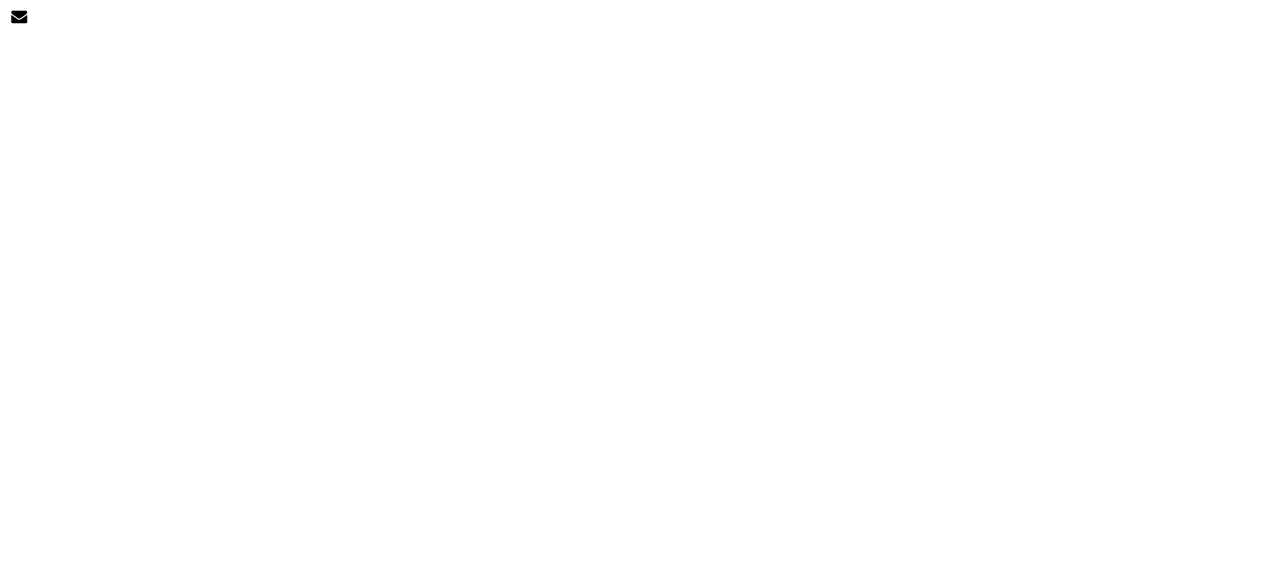
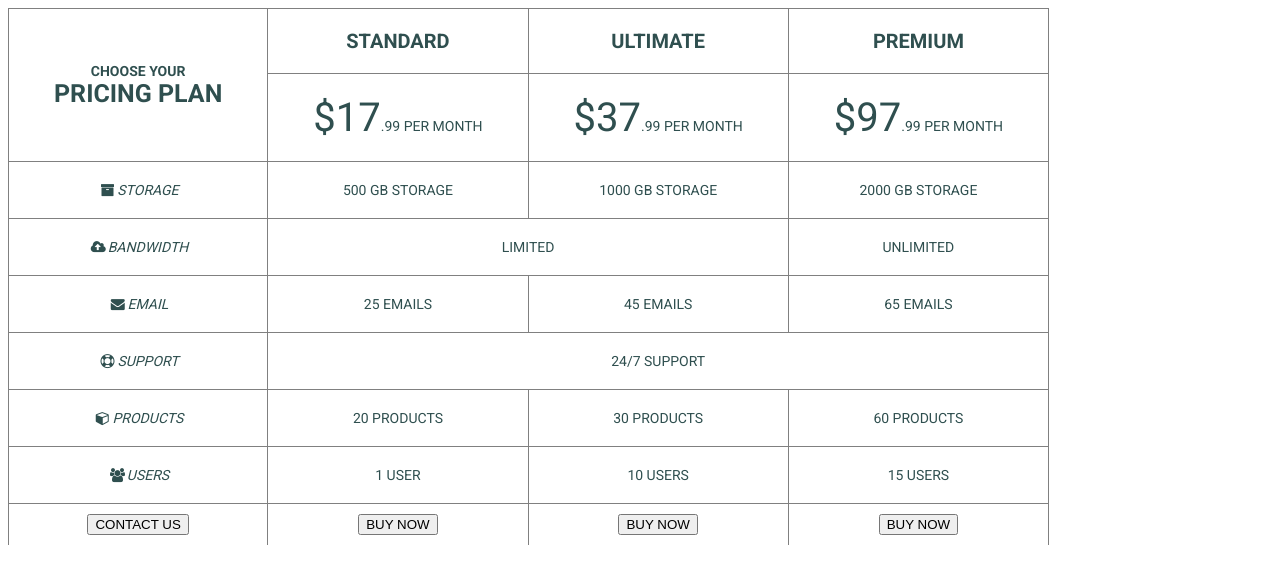
Before and after one commit to Careliya/Pricing_Table, a plain HTML site: page index.html in a window 1280 px wide. Drawn offline with Linux system fonts and the light colour scheme.

Commit message:
html+css borders & fonts
table with borders, fonts & part of css

```diff
--- a/css/style.css
+++ b/css/style.css
@@ -0,0 +1,48 @@
+
+table {
+    font-family: Roboto;
+    font-size: 14px;
+    color: darkslategrey;
+    border-collapse: collapse;
+    text-align: center;
+}
+
+th, td {
+    padding: 20px;
+    padding-right: 45px;
+    padding-left: 45px;
+}
+
+.pricing_plan {
+    font-size: 25px;
+}
+
+.plan_name {
+    font-size: 20px;
+
+}
+
+.icon-name {
+    font-style: normal;
+}
+
+.table, th, td {
+    border: 1px solid gray;
+}
+
+.usd {
+    font-size: 40px;
+}
+
+.button {
+    border-bottom-style: unset;
+    padding: 10px;
+    padding-left: 35px;
+    padding-right: 35px;
+    font-size: 12px;
+}
+
+.button_standard {
+    color: aqua;
+
+}
--- a/index.html
+++ b/index.html
@@ -3,8 +3,60 @@
 <head>
     <link rel="stylesheet" href="css/style.css">
     <link rel="stylesheet" href="css/fontello.css">
+    <link href="https://fonts.googleapis.com/css?family=Roboto:400,700" rel="stylesheet">
 </head>
 <body>
-    <i class="icon-email"></i>
+<table>
+    <tr>
+        <th rowspan="2" class="list_items">CHOOSE YOUR<br><span class="pricing_plan">PRICING PLAN</span></th>
+        <th class="plan_name">STANDARD</th>
+        <th class="plan_name">ULTIMATE</th>
+        <th class="plan_name">PREMIUM</th>
+    </tr>
+    <tr>
+        <td class="price"><span class="usd">$17</span>.99 PER MONTH</td>
+        <td class="price"><span class="usd">$37</span>.99 PER MONTH</td>
+        <td class="price"><span class="usd">$97</span>.99 PER MONTH</td>
+    </tr>
+    <tr>
+        <td class="icon_name"><i class="icon-storage">STORAGE</i></td>
+        <td>500 GB STORAGE</td>
+        <td>1000 GB STORAGE</td>
+        <td>2000 GB STORAGE</td>
+    </tr>
+    <tr>
+        <td><i class="icon-bandwidth">BANDWIDTH</i></td>
+        <td colspan="2">LIMITED</td>
+        <td>UNLIMITED</td>
+    </tr>
+    <tr>
+        <td><i class="icon-email">EMAIL</i></td>
+        <td>25 EMAILS</td>
+        <td>45 EMAILS</td>
+        <td>65 EMAILS</td>
+    </tr>
+    <tr>
+        <td><i class="icon-support">SUPPORT</i></td>
+        <td colspan="3">24/7 SUPPORT</td>
+    </tr>
+    <tr>
+        <td><i class="icon-products">PRODUCTS</i></td>
+        <td>20 PRODUCTS</td>
+        <td>30 PRODUCTS</td>
+        <td>60 PRODUCTS</td>
+    </tr>
+    <tr>
+        <td><i class="icon-users">USERS</i></td>
+        <td>1 USER</td>
+        <td>10 USERS</td>
+        <td>15 USERS</td>
+    </tr>
+    <tr>
+        <td class="button"><button class="contact">CONTACT US</button></td>
+        <td class="button"><button class="buy_standard">BUY NOW</button></td>
+        <td class="button"><button class="buy_ultimate">BUY NOW</button></td>
+        <td class="button"><button class="buy_premium">BUY NOW</button></td>
+    </tr>
+    </table>
 </body>
 </html>
```
